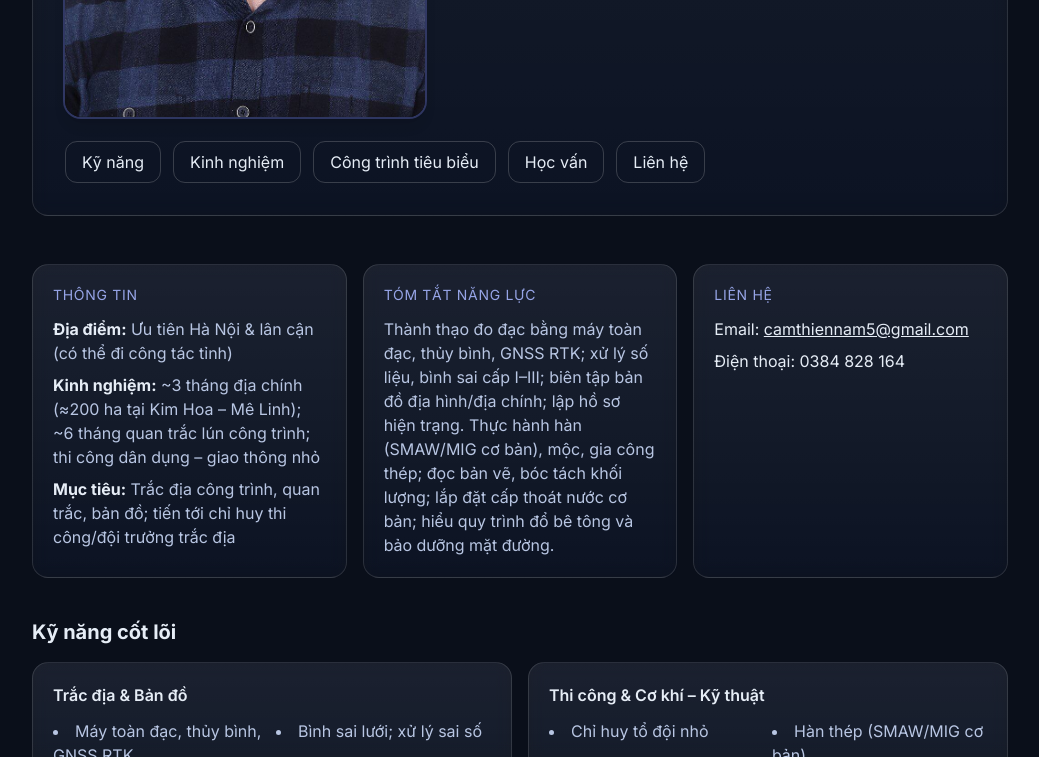
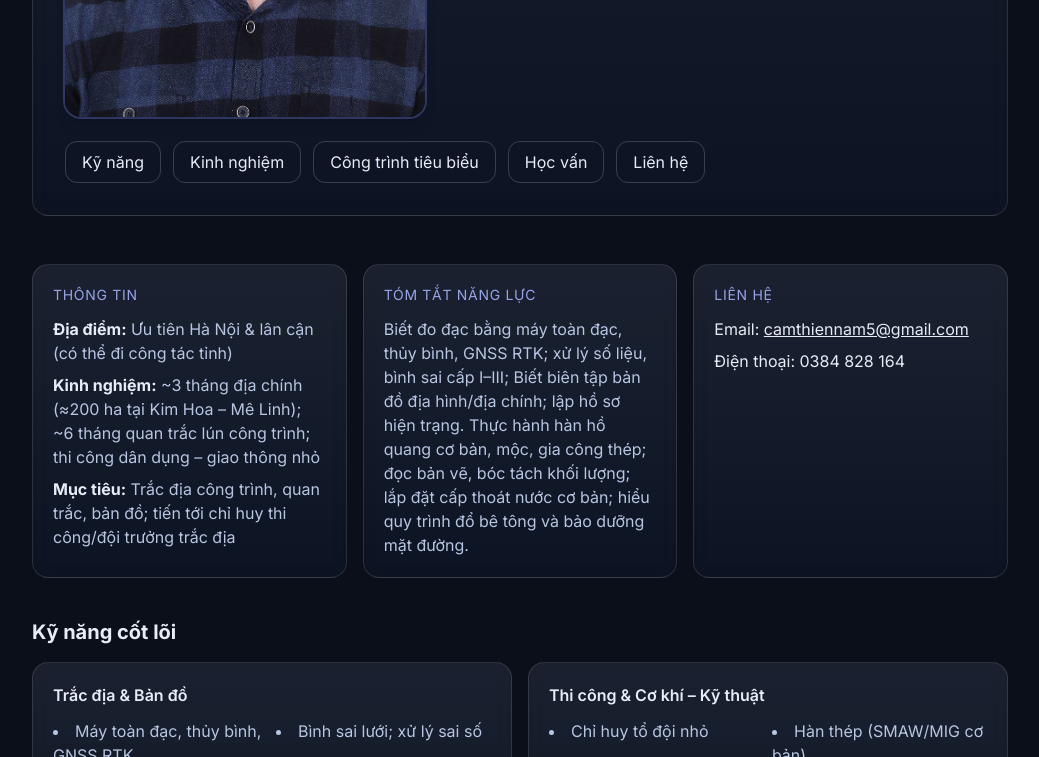
Before and after one commit to NhatTam123/CV_TracDia-online, a plain HTML site: page index.html in a window 1280 px wide. Shown: the part 476-1233 px from the top of the page, without its empty margins (120-1159 px from the left). Drawn offline with nearby package versions, Linux system fonts and the light colour scheme.

Commit message:
Update index.html

```diff
--- a/index.html
+++ b/index.html
@@ -59,7 +59,7 @@
       <div class="glass rounded-2xl p-5">
         <h3 class="text-sm uppercase tracking-wider text-indigo-300/90">Tóm tắt năng lực</h3>
         <p class="mt-3 text-[var(--muted)]">
-          Thành thạo đo đạc bằng máy toàn đạc, thủy bình, GNSS RTK; xử lý số liệu, bình sai cấp I–III; biên tập bản đồ địa hình/địa chính; lập hồ sơ hiện trạng. Thực hành hàn (SMAW/MIG cơ bản), mộc, gia công thép; đọc bản vẽ, bóc tách khối lượng; lắp đặt cấp thoát nước cơ bản; hiểu quy trình đổ bê tông và bảo dưỡng mặt đường.
+          Biết đo đạc bằng máy toàn đạc, thủy bình, GNSS RTK; xử lý số liệu, bình sai cấp I–III; Biết biên tập bản đồ địa hình/địa chính; lập hồ sơ hiện trạng. Thực hành hàn hồ quang cơ bản, mộc, gia công thép; đọc bản vẽ, bóc tách khối lượng; lắp đặt cấp thoát nước cơ bản; hiểu quy trình đổ bê tông và bảo dưỡng mặt đường.
         </p>
       </div>
       <div class="glass rounded-2xl p-5">
```
